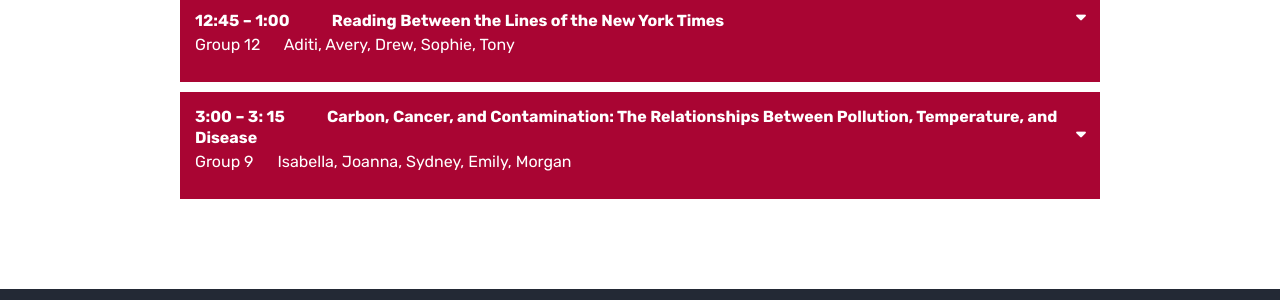
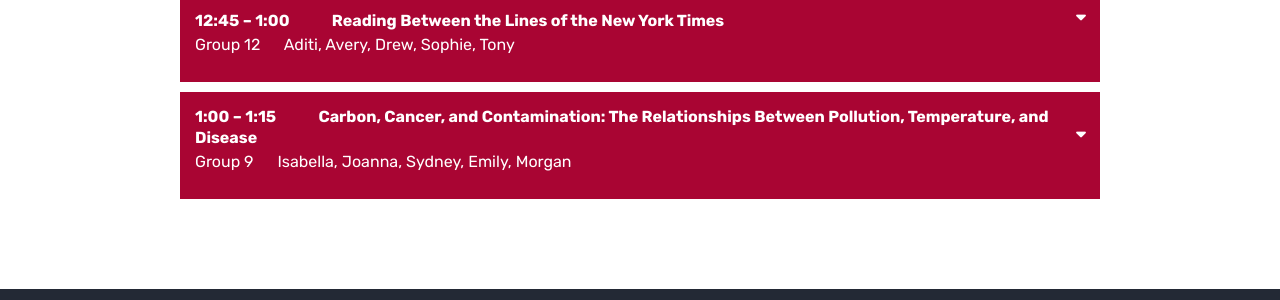
Before and after one commit to cccfran/modern-data-mining, a Jekyll site: the page built from dsl4.html, in a window 1280 px wide. Shown: the part 3426-3726 px from the top of the page. Built offline with Jekyll 4.4.1, drawn with Linux system fonts in a browser that asks for light colours.

Commit message:
Update speakers_dsl4.json

```diff
--- a/_data/speakers_dsl4.json
+++ b/_data/speakers_dsl4.json
@@ -114,7 +114,7 @@
    "Names": "Isabella, Joanna, Sydney, Emily, Morgan",
    "Group": 9,
    "Order": 12,
-   "Time": "3:00 – 3: 15 ",
+   "Time": "1:00 – 1:15 ",
    "TF": "Shannon Duncan",
    "Title": "Carbon, Cancer, and Contamination: The Relationships Between Pollution, Temperature, and Disease",
    "Abstract": "There has been a recent increase in sustainability and awareness about global warming. Especially during the COVID-19 pandemic, we were curious about the impact of deaths by certain diseases on global temperatures, and how air pollution plays a role. Ultimately, our goals of the study were to explore the relationships between these factors and predict how these connections might affect future deaths by disease. In conducting our analysis, we used a collection of regression models, heatmaps, scatterplots, barplots, and Anova, among others. Our final model showed how average temperature, the percentage of males,  the smoking rate,  and carbon emissions affect the rate of cancer cases per 100,000 people. Because of factors not incorporated into our final model, we did not come to a definitive conclusion, but we did learn about individual variables. For instance, how certain gases like carbon dioxide have a downward trend over time, while other gases do not."
```
